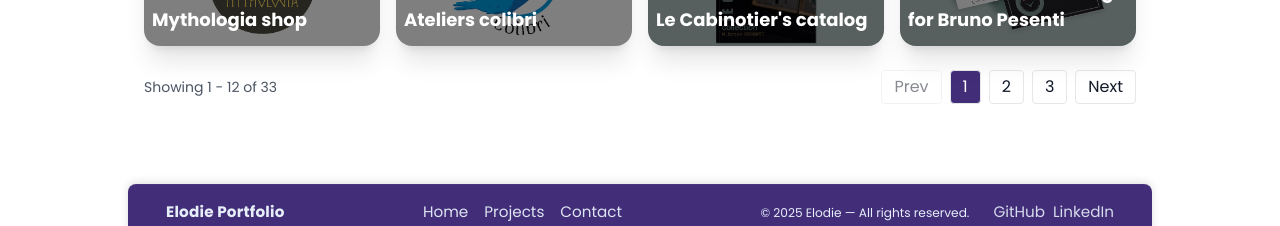
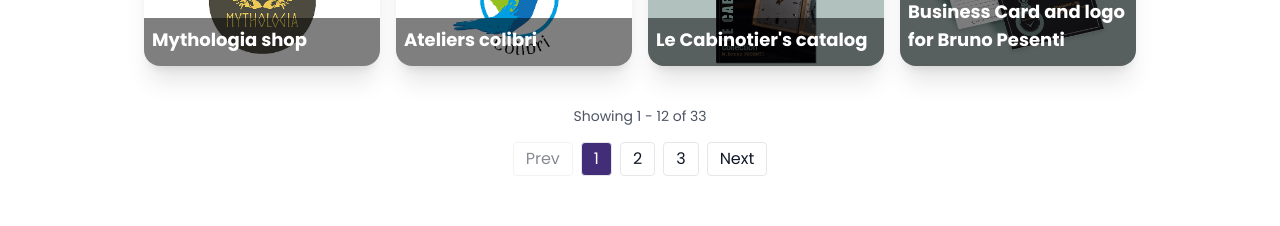
Before and after one commit to elodiePe/elodie_portfolio, a Vue app: page /projects in a window 1280 px wide. Shown: the part 601-827 px from the top of the page. Built offline with nearby package versions, Linux system fonts and the light colour scheme.

Commit message:
fix: add top padding for fixed bars in App.vue and adjust pagination controls spacing in ProjectsView.vue

```diff
--- a/src/App.vue
+++ b/src/App.vue
@@ -24,7 +24,8 @@
 
     <Nav />
 
-    <main class="flex-1">
+    <!-- add top padding for fixed bars -->
+    <main class="flex-1 pt-12 md:pt-5">
       <RouterView />
     </main>
 
--- a/src/views/ProjectsView.vue
+++ b/src/views/ProjectsView.vue
@@ -282,7 +282,7 @@
     </div>
 
     <!-- pagination controls -->
-    <div v-if="totalPages > 1" class="mt-6 flex items-center justify-between">
+    <div v-if="totalPages > 1" class="mt-10 flex flex-col items-center justify-center gap-4">
       <div class="text-sm text-gray-600">
         Showing
         <span class="font-medium">{{ ( (page-1)*pageSize + 1 ) }}</span>
```
